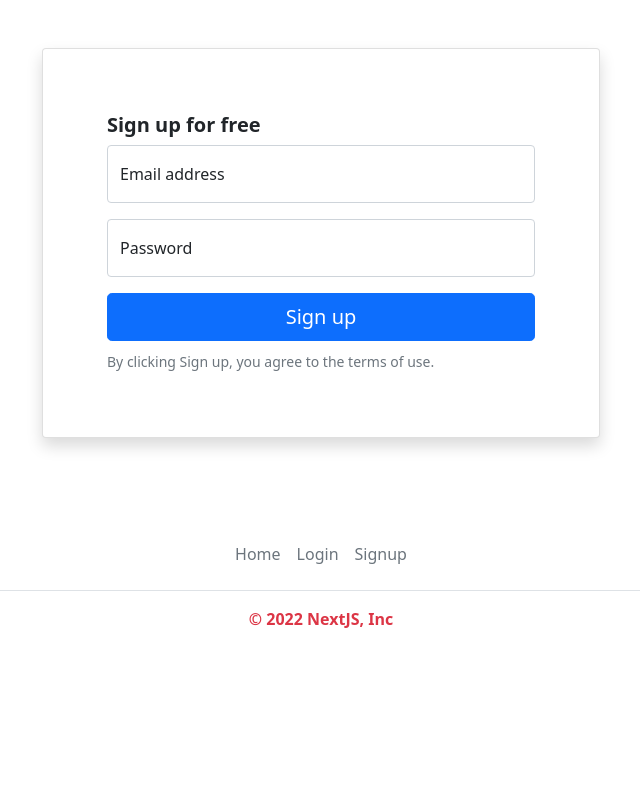
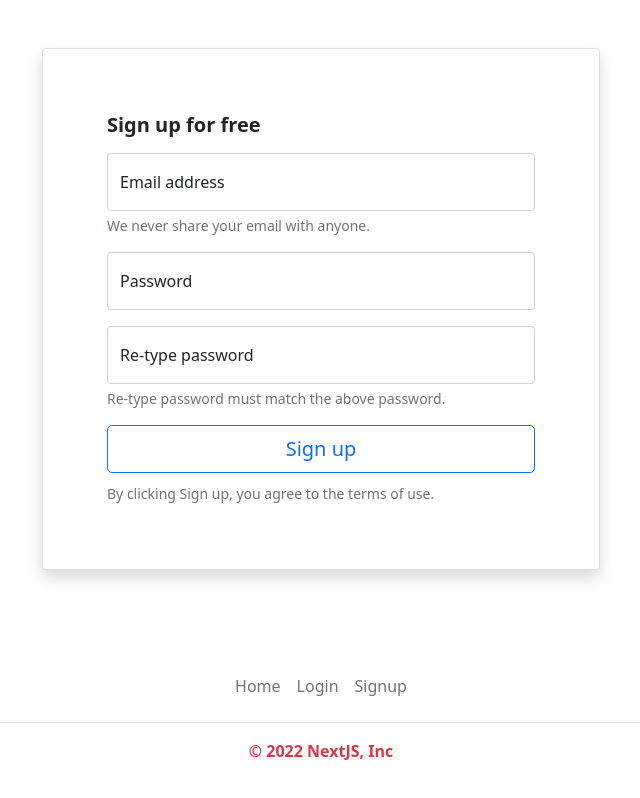
Before and after one commit to ganguly2021/next_auth_project, a Next.js app: page /signup in a window 1280 px wide. Shown: the top 798 px of the page, without its empty margins (319-959 px from the left). Built offline with nearby package versions, Linux system fonts and the light colour scheme.

Commit message:
signup page setup.

```diff
--- a/front_end/components/Signup/Signup.js
+++ b/front_end/components/Signup/Signup.js
@@ -6,6 +6,7 @@ import SignupView from "./SignupView";
 function Signup() {
   const [email, setEmail] = useState("");
   const [password, setPassword] = useState("");
+  const [password2, setPassword2] = useState("");
   const [isMounted, setMounted] = useState(false);
   const [error, setError] = useState({});
 
@@ -27,7 +28,36 @@ function Signup() {
     };
   }, []);
 
-  return <SignupView />;
+  const handleChange = (e) => {
+    const name = e.target.name;
+    const value = e.target.value;
+
+    if (name === "email") {
+      setEmail(value);
+    } else if (name === "password") {
+      setPassword(value);
+    } else if (name === "password2") {
+      setPassword2(value);
+    }
+  };
+
+  const handleSubmit = (e) => {
+    e.preventDefault();
+
+    console.log("email: " + email);
+    console.log("password: " + password);
+    console.log("password2: " + password2);
+  };
+
+  return (
+    <SignupView
+      email={email}
+      password={password}
+      handleChange={handleChange}
+      handleSubmit={handleSubmit}
+      error={error}
+    />
+  );
 }
 
 export default Signup;
--- a/front_end/components/Signup/SignupView.js
+++ b/front_end/components/Signup/SignupView.js
@@ -1,33 +1,51 @@
 import React from "react";
+import TextFieldInput from "../common/TextFieldInput";
 
-function SignupView() {
+function SignupView(props) {
+  const { email, password, password2, handleChange, handleSubmit, error } =
+    props;
   return (
     <div className="container-fluid">
       <div className="container my-5">
         <div className="card animate__animated animate__fadeInRight w-50 p-5 mx-auto shadow rounded">
           <div className="card-body">
-            <h5 className="card-title fw-bold">Sign up for free</h5>
-            <form className="">
-              <div className="form-floating mb-3">
-                <input
-                  type="email"
-                  className="form-control rounded-4"
-                  id="floatingInput"
-                  placeholder="name@example.com"
-                />
-                <label htmlFor="floatingInput">Email address</label>
-              </div>
-              <div className="form-floating mb-3">
-                <input
-                  type="password"
-                  className="form-control rounded-4"
-                  id="floatingPassword"
-                  placeholder="Password"
-                />
-                <label htmlFor="floatingPassword">Password</label>
-              </div>
+            <h5 className="card-title fw-bold mb-3">Sign up for free</h5>
+            <form onSubmit={handleSubmit} autoComplete="off" noValidate>
+              <TextFieldInput
+                type="email"
+                id="email"
+                name="email"
+                placeholder="abc@abc.com"
+                lblText="Email address"
+                infoText="We never share your email with anyone."
+                onChange={handleChange}
+                value={email}
+                error={error.email}
+              />
+              <TextFieldInput
+                type="password"
+                id="password"
+                name="password"
+                placeholder="******"
+                lblText="Password"
+                onChange={handleChange}
+                value={password}
+                error={error.password}
+              />
+              <TextFieldInput
+                type="password"
+                id="password2"
+                name="password2"
+                placeholder="******"
+                lblText="Re-type password"
+                infoText="Re-type password must match the above password."
+                onChange={handleChange}
+                value={password2}
+                error={error.password2}
+              />
+
               <button
-                className="w-100 mb-2 btn btn-lg rounded-4 btn-primary"
+                className="w-100 mb-2 btn btn-lg rounded-4 btn-outline-primary"
                 type="submit"
               >
                 Sign up
```
